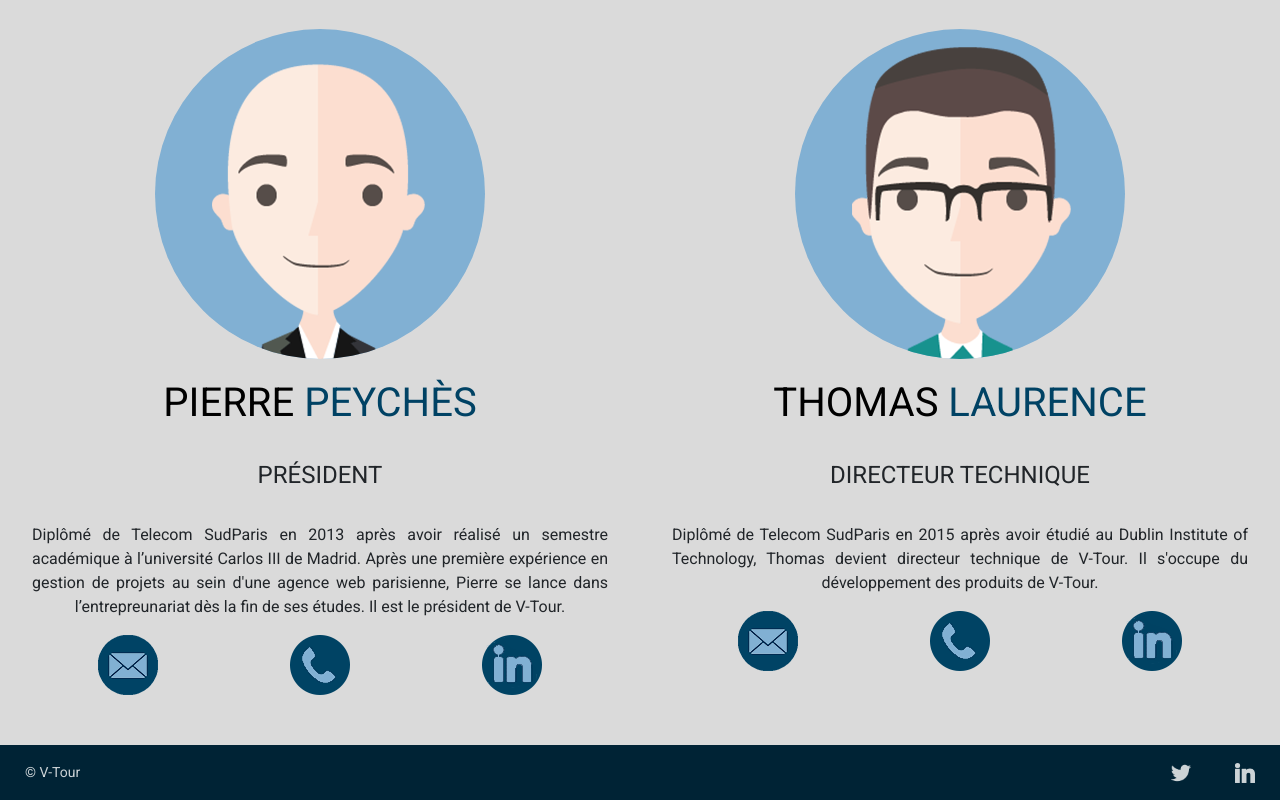
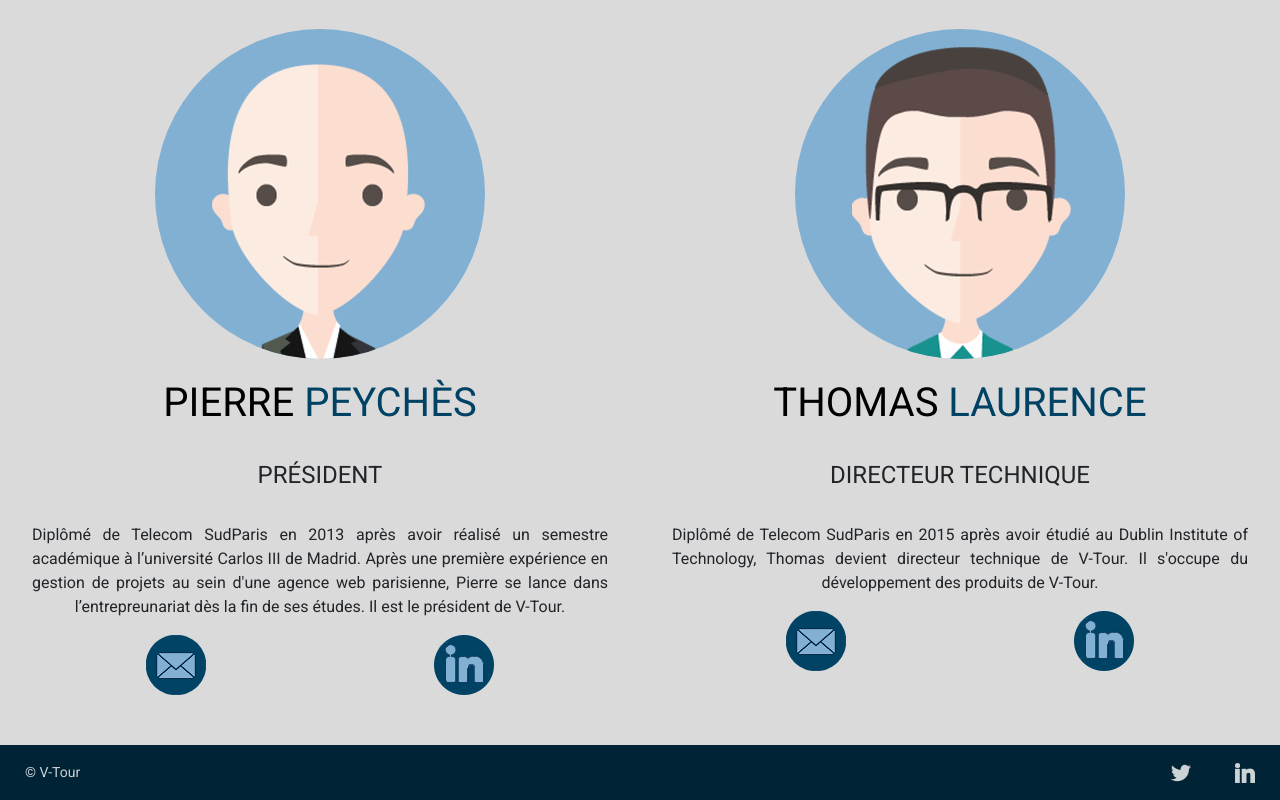
Before and after one commit to VTour/vtour.github.io, a plain HTML site: page equipe/index.html in a window 1280 px wide. Shown: the part 444-1244 px from the top of the page. Drawn offline with Linux system fonts and the light colour scheme.

Commit message:
website v1

```diff
--- a/equipe/index.html
+++ b/equipe/index.html
@@ -87,7 +87,6 @@
 <p class="presentation_membre">Diplômé de Telecom SudParis en 2013 après avoir réalisé un semestre académique à l’université Carlos III de Madrid. Après une première expérience en gestion de projets au sein d'une agence web parisienne, Pierre se lance dans l’entrepreunariat dès la fin de ses études. Il est le président de V-Tour.</p>
 <section class="contact_membre">
 <a href="mailto:pierre.peyches@v-tour.eu"><img src="/img/equipe/mail.png"/></a>
-<a href="tel:+33663393350"><img src="/img/equipe/telephone.png"/></a>
 <a href="https://www.linkedin.com/in/pierrepeyches/" target="_blank"><img src="/img/equipe/linkedin.png"/></a>
 
 </section>
@@ -99,7 +98,6 @@
 <p class="presentation_membre">Diplômé de Telecom SudParis en 2015 après avoir étudié au Dublin Institute of Technology, Thomas devient directeur technique de V-Tour. Il s'occupe du développement des produits de V-Tour.</p>
 <section class="contact_membre">
 <a href="mailto:thomas@v-tour.eu"><img src="/img/equipe/mail.png"/></a>
-<a href="tel:+33633211220"><img src="/img/equipe/telephone.png"/></a>
 <a href="https://www.linkedin.com/in/thomas-laurence-922531102/" target="_blank"><img src="/img/equipe/linkedin.png"/></a>
 
 </section>
```
